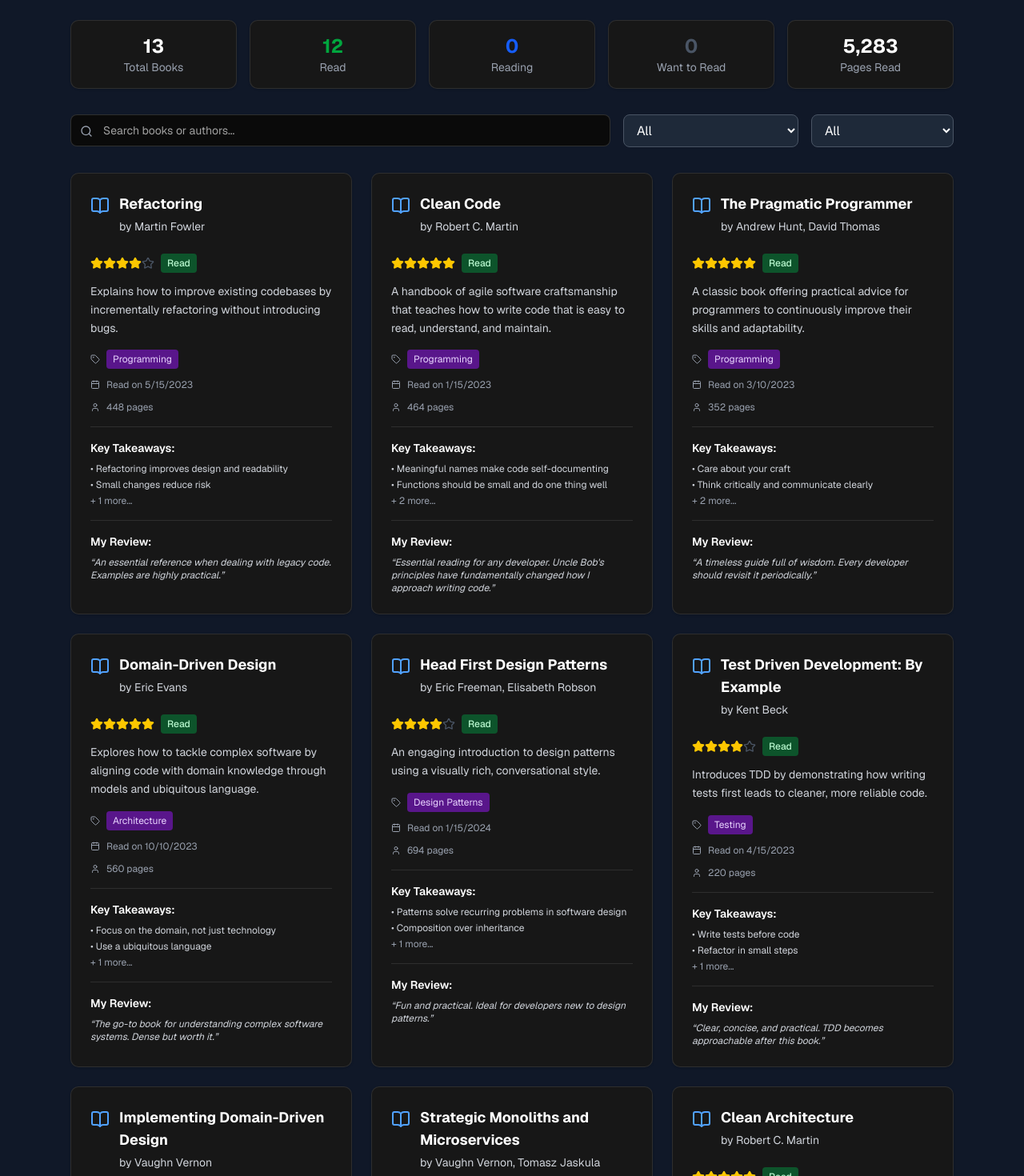
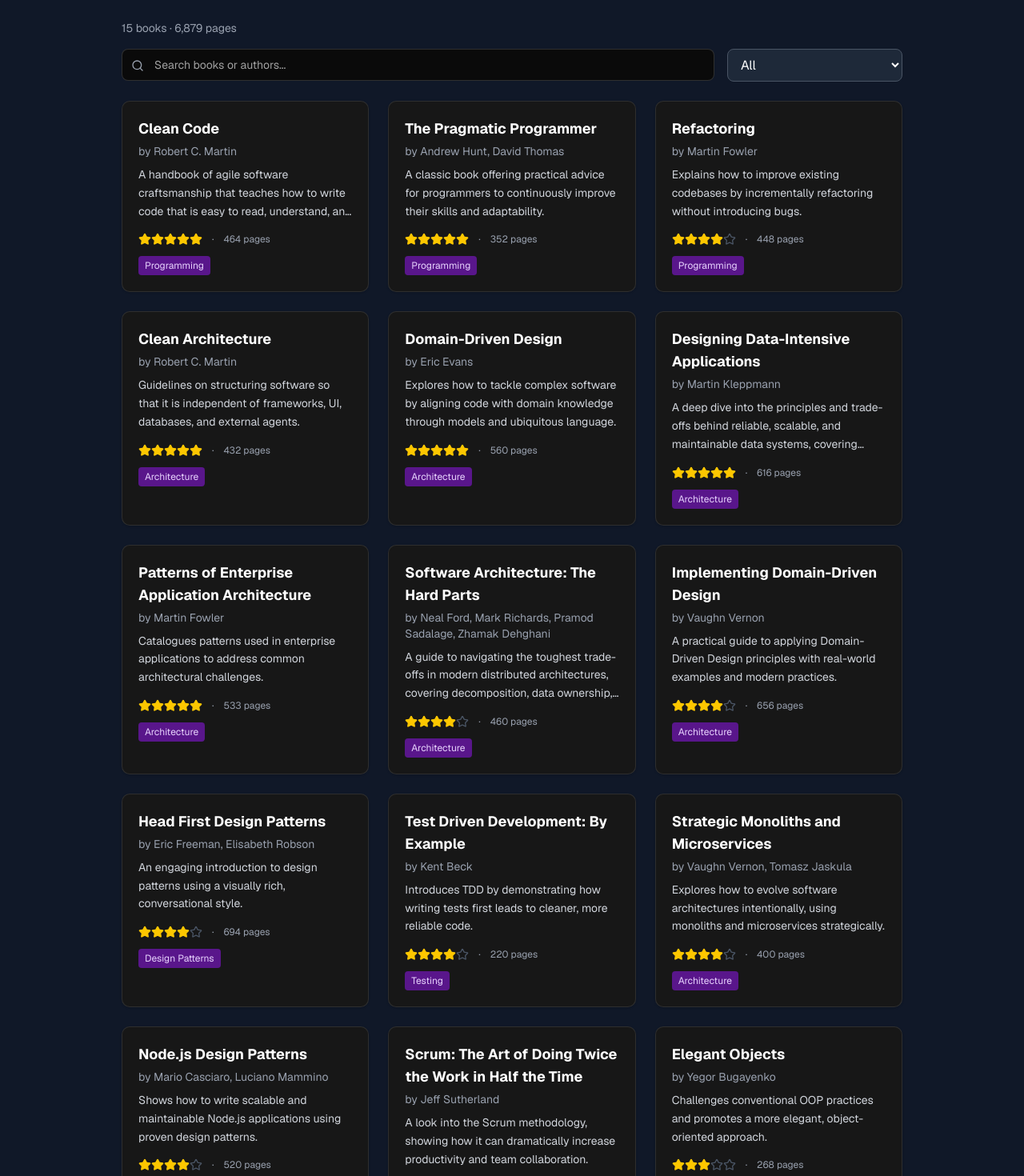
Before and after one commit to tsatsarisg/my-portfolio, a Next.js app: page /my-portfolio/books in a window 1280 px wide. Shown: the part 80-1550 px from the top of the page at 80% size. Built offline with nearby package versions, Linux system fonts and the light colour scheme.

Commit message:
new books

```diff
--- /dev/null
+++ b/pnpm-workspace.yaml
@@ -0,0 +1,3 @@
+allowBuilds:
+  sharp: true
+  unrs-resolver: true
--- a/src/Portfolio.tsx
+++ b/src/Portfolio.tsx
@@ -58,7 +58,7 @@
             className="px-6 py-16 bg-gray-900 dark:bg-gray-950 text-white"
           >
             <div className="max-w-5xl mx-auto text-center">
-              <h2 className="text-3xl font-bold mb-3">Open to Work</h2>
+              <h2 className="text-3xl font-bold mb-3">Get in touch</h2>
               <p className="text-gray-400 mb-8 text-sm">
                 Senior backend &amp; software engineering roles.
               </p>
--- a/src/app/books/_components/books-page.tsx
+++ b/src/app/books/_components/books-page.tsx
@@ -4,30 +4,13 @@
 import { Input } from "@/components/ui/input";
 import { Button } from "@/components/ui/button";
 import { books } from "@/data/data";
-import {
-  ArrowLeft,
-  BookOpen,
-  Calendar,
-  Search,
-  Star,
-  Tag,
-  User,
-} from "lucide-react";
+import { ArrowLeft, BookOpen, Search, Star } from "lucide-react";
 import { useState } from "react";
 import Link from "next/link";
 
 const categories = ["All", ...new Set(books.map((book) => book.category))];
-const statuses = ["All", "Read", "Currently Reading", "Want to Read"];
 
-const stats = {
-  totalBooks: books.length,
-  readBooks: books.filter((b) => b.status === "Read").length,
-  currentlyReading: books.filter((b) => b.status === "Currently Reading").length,
-  wantToRead: books.filter((b) => b.status === "Want to Read").length,
-  totalPages: books
-    .filter((b) => b.status === "Read")
-    .reduce((sum, book) => sum + book.pages, 0),
-};
+const totalPages = books.reduce((sum, book) => sum + book.pages, 0);
 
 function renderStars(rating: number) {
   return Array.from({ length: 5 }, (_, i) => (
@@ -42,21 +25,9 @@
   ));
 }
 
-function getStatusColor(status: string) {
-  switch (status) {
-    case "Read":
-      return "bg-green-100 text-green-800 dark:bg-green-900 dark:text-green-200";
-    case "Currently Reading":
-      return "bg-blue-100 text-blue-800 dark:bg-blue-900 dark:text-blue-200";
-    default:
-      return "bg-gray-100 text-gray-800 dark:bg-gray-700 dark:text-gray-200";
-  }
-}
-
 export default function BooksPage() {
   const [searchTerm, setSearchTerm] = useState("");
   const [selectedCategory, setSelectedCategory] = useState("All");
-  const [selectedStatus, setSelectedStatus] = useState("All");
 
   const filteredBooks = books.filter((book) => {
     const matchesSearch =
@@ -64,9 +35,7 @@
       book.author.toLowerCase().includes(searchTerm.toLowerCase());
     const matchesCategory =
       selectedCategory === "All" || book.category === selectedCategory;
-    const matchesStatus =
-      selectedStatus === "All" || book.status === selectedStatus;
-    return matchesSearch && matchesCategory && matchesStatus;
+    return matchesSearch && matchesCategory;
   });
 
   return (
@@ -85,61 +54,13 @@
         </div>
       </header>
 
-      <div className="max-w-6xl mx-auto px-6 py-8">
-        {/* Stats Section */}
-        <div className="grid grid-cols-2 sm:grid-cols-3 lg:grid-cols-5 gap-4 mb-8">
-          <Card>
-            <CardContent className="p-4 text-center">
-              <div className="text-2xl font-bold text-gray-900 dark:text-white">
-                {stats.totalBooks}
-              </div>
-              <div className="text-sm text-gray-500 dark:text-gray-400">
-                Total Books
-              </div>
-            </CardContent>
-          </Card>
-          <Card>
-            <CardContent className="p-4 text-center">
-              <div className="text-2xl font-bold text-green-600">
-                {stats.readBooks}
-              </div>
-              <div className="text-sm text-gray-500 dark:text-gray-400">Read</div>
-            </CardContent>
-          </Card>
-          <Card>
-            <CardContent className="p-4 text-center">
-              <div className="text-2xl font-bold text-blue-600">
-                {stats.currentlyReading}
-              </div>
-              <div className="text-sm text-gray-500 dark:text-gray-400">
-                Reading
-              </div>
-            </CardContent>
-          </Card>
-          <Card>
-            <CardContent className="p-4 text-center">
-              <div className="text-2xl font-bold text-gray-600">
-                {stats.wantToRead}
-              </div>
-              <div className="text-sm text-gray-500 dark:text-gray-400">
-                Want to Read
-              </div>
-            </CardContent>
-          </Card>
-          <Card>
-            <CardContent className="p-4 text-center">
-              <div className="text-2xl font-bold text-gray-900 dark:text-white">
-                {stats.totalPages.toLocaleString()}
-              </div>
-              <div className="text-sm text-gray-500 dark:text-gray-400">
-                Pages Read
-              </div>
-            </CardContent>
-          </Card>
-        </div>
+      <div className="max-w-5xl mx-auto px-6 py-8">
+        <p className="text-sm text-gray-500 dark:text-gray-400 mb-4">
+          {books.length} books &middot; {totalPages.toLocaleString()} pages
+        </p>
 
         {/* Filters */}
-        <div className="flex flex-col md:flex-row gap-4 mb-8">
+        <div className="flex gap-4 mb-6">
           <div className="relative flex-1">
             <Search className="absolute left-3 top-1/2 -translate-y-1/2 w-4 h-4 text-gray-500 dark:text-gray-400" />
             <Input
@@ -150,7 +71,6 @@
               aria-label="Search books"
             />
           </div>
-
           <select
             value={selectedCategory}
             onChange={(e) => setSelectedCategory(e.target.value)}
@@ -163,19 +83,6 @@
               </option>
             ))}
           </select>
-
-          <select
-            value={selectedStatus}
-            onChange={(e) => setSelectedStatus(e.target.value)}
-            aria-label="Filter by status"
-            className="px-3 py-2 rounded-md border bg-white dark:bg-gray-800 border-gray-300 dark:border-gray-600 text-gray-900 dark:text-white"
-          >
-            {statuses.map((status) => (
-              <option key={status} value={status}>
-                {status}
-              </option>
-            ))}
-          </select>
         </div>
 
         {/* Books Grid */}
@@ -185,20 +92,17 @@
               key={book.isbn}
               className="hover:shadow-lg transition-all duration-300 hover:-translate-y-0.5"
             >
-              <CardContent className="p-6">
-                <div className="flex items-start gap-3 mb-4">
-                  <BookOpen className="w-6 h-6 mt-1 flex-shrink-0 text-blue-600 dark:text-blue-400" />
-                  <div className="flex-1">
+              <CardContent className="p-5">
                 <h3 className="font-bold text-lg mb-1 text-gray-900 dark:text-white">
                   {book.title}
                 </h3>
-                    <p className="text-sm mb-2 text-gray-600 dark:text-gray-300">
+                <p className="text-sm mb-2 text-gray-500 dark:text-gray-400">
                   by {book.author}
                 </p>
-                  </div>
-                </div>
-
-                <div className="flex items-center gap-2 mb-3">
+                <p className="text-sm leading-relaxed line-clamp-3 text-gray-600 dark:text-gray-300">
+                  {book.description}
+                </p>
+                <div className="flex gap-3 items-center text-xs flex-wrap mt-4">
                   <div
                     className="flex"
                     role="img"
@@ -206,73 +110,18 @@
                   >
                     {renderStars(book.rating)}
                   </div>
-                  <span
-                    className={`inline-block px-2 py-1 rounded text-xs font-medium ${getStatusColor(book.status)}`}
-                  >
-                    {book.status}
+                  <span className="text-gray-500 dark:text-gray-400">
+                    &middot;
+                  </span>
+                  <span className="text-gray-500 dark:text-gray-400">
+                    {book.pages} pages
                   </span>
                 </div>
-
-                <p className="text-sm mb-4 leading-relaxed text-gray-600 dark:text-gray-300">
-                  {book.description}
-                </p>
-
-                <div className="space-y-3">
-                  <div className="flex items-center gap-2 text-xs">
-                    <Tag className="w-3 h-3 text-gray-500 dark:text-gray-400" />
-                    <span className="px-2 py-1 rounded bg-purple-100 text-purple-800 dark:bg-purple-900 dark:text-purple-200">
+                <div className="mt-3">
+                  <span className="inline-block bg-purple-100 text-purple-800 dark:bg-purple-900 dark:text-purple-200 px-2 py-1 rounded text-xs">
                     {book.category}
                   </span>
                 </div>
-
-                  {book.dateRead && (
-                    <div className="flex items-center gap-2 text-xs text-gray-500 dark:text-gray-400">
-                      <Calendar className="w-3 h-3" />
-                      <span>
-                        Read on {new Date(book.dateRead).toLocaleDateString()}
-                      </span>
-                    </div>
-                  )}
-
-                  <div className="flex items-center gap-2 text-xs text-gray-500 dark:text-gray-400">
-                    <User className="w-3 h-3" />
-                    <span>{book.pages} pages</span>
-                  </div>
-                </div>
-
-                {book.keyTakeaways.length > 0 && (
-                  <div className="mt-4 pt-4 border-t border-border">
-                    <h4 className="text-sm font-semibold mb-2 text-gray-900 dark:text-white">
-                      Key Takeaways:
-                    </h4>
-                    <ul className="space-y-1">
-                      {book.keyTakeaways.slice(0, 2).map((takeaway, i) => (
-                        <li
-                          key={i}
-                          className="text-xs text-gray-600 dark:text-gray-300"
-                        >
-                          &bull; {takeaway}
-                        </li>
-                      ))}
-                      {book.keyTakeaways.length > 2 && (
-                        <li className="text-xs text-gray-500 dark:text-gray-400">
-                          + {book.keyTakeaways.length - 2} more...
-                        </li>
-                      )}
-                    </ul>
-                  </div>
-                )}
-
-                {book.review && (
-                  <div className="mt-4 pt-4 border-t border-border">
-                    <h4 className="text-sm font-semibold mb-2 text-gray-900 dark:text-white">
-                      My Review:
-                    </h4>
-                    <p className="text-xs italic text-gray-600 dark:text-gray-300">
-                      &ldquo;{book.review}&rdquo;
-                    </p>
-                  </div>
-                )}
               </CardContent>
             </Card>
           ))}
@@ -285,7 +134,7 @@
               No books found
             </h3>
             <p className="text-gray-500 dark:text-gray-400">
-              Try adjusting your search or filter criteria.
+              Try a different search or category.
             </p>
           </div>
         )}
--- a/src/data/data.ts
+++ b/src/data/data.ts
@@ -13,12 +13,8 @@
   description: string;
   category: string;
   rating: number;
-  status: "Read" | "Currently Reading" | "Want to Read" | "In Progress";
-  dateRead: string | null;
   pages: number;
   isbn: string;
-  keyTakeaways: string[];
-  review: string;
 }
 
 export const courses: Course[] = [
@@ -137,43 +133,14 @@
 
 export const books: Book[] = [
   {
-    title: "Refactoring",
-    author: "Martin Fowler",
-    description:
-      "Explains how to improve existing codebases by incrementally refactoring without introducing bugs.",
-    category: "Programming",
-    rating: 4,
-    status: "Read",
-    dateRead: "2023-05-15",
-    pages: 448,
-    isbn: "978-0134757599",
-    keyTakeaways: [
-      "Refactoring improves design and readability",
-      "Small changes reduce risk",
-      "Tests are critical during refactoring",
-    ],
-    review:
-      "An essential reference when dealing with legacy code. Examples are highly practical.",
-  },
-  {
     title: "Clean Code",
     author: "Robert C. Martin",
     description:
       "A handbook of agile software craftsmanship that teaches how to write code that is easy to read, understand, and maintain.",
     category: "Programming",
     rating: 5,
-    status: "Read",
-    dateRead: "2023-01-15",
     pages: 464,
     isbn: "978-0132350884",
-    keyTakeaways: [
-      "Meaningful names make code self-documenting",
-      "Functions should be small and do one thing well",
-      "Comments should explain why, not what",
-      "Clean code is written by someone who cares",
-    ],
-    review:
-      "Essential reading for any developer. Uncle Bob's principles have fundamentally changed how I approach writing code.",
   },
   {
     title: "The Pragmatic Programmer",
@@ -182,20 +149,29 @@
       "A classic book offering practical advice for programmers to continuously improve their skills and adaptability.",
     category: "Programming",
     rating: 5,
-    status: "Read",
-    dateRead: "2023-03-10",
     pages: 352,
     isbn: "978-0135957059",
-    keyTakeaways: [
-      "Care about your craft",
-      "Think critically and communicate clearly",
-      "Automate repetitive tasks",
-      "Invest in your knowledge portfolio",
-    ],
-    review:
-      "A timeless guide full of wisdom. Every developer should revisit it periodically.",
   },
-
+  {
+    title: "Refactoring",
+    author: "Martin Fowler",
+    description:
+      "Explains how to improve existing codebases by incrementally refactoring without introducing bugs.",
+    category: "Programming",
+    rating: 4,
+    pages: 448,
+    isbn: "978-0134757599",
+  },
+  {
+    title: "Clean Architecture",
+    author: "Robert C. Martin",
+    description:
+      "Guidelines on structuring software so that it is independent of frameworks, UI, databases, and external agents.",
+    category: "Architecture",
+    rating: 5,
+    pages: 432,
+    isbn: "978-0134494169",
+  },
   {
     title: "Domain-Driven Design",
     author: "Eric Evans",
@@ -203,17 +179,48 @@
       "Explores how to tackle complex software by aligning code with domain knowledge through models and ubiquitous language.",
     category: "Architecture",
     rating: 5,
-    status: "Read",
-    dateRead: "2023-10-10",
     pages: 560,
     isbn: "978-0321125217",
-    keyTakeaways: [
-      "Focus on the domain, not just technology",
-      "Use a ubiquitous language",
-      "Bounded contexts simplify complexity",
-    ],
-    review:
-      "The go-to book for understanding complex software systems. Dense but worth it.",
+  },
+  {
+    title: "Designing Data-Intensive Applications",
+    author: "Martin Kleppmann",
+    description:
+      "A deep dive into the principles and trade-offs behind reliable, scalable, and maintainable data systems, covering storage, replication, partitioning, and distributed processing.",
+    category: "Architecture",
+    rating: 5,
+    pages: 616,
+    isbn: "978-1449373320",
+  },
+  {
+    title: "Patterns of Enterprise Application Architecture",
+    author: "Martin Fowler",
+    description:
+      "Catalogues patterns used in enterprise applications to address common architectural challenges.",
+    category: "Architecture",
+    rating: 5,
+    pages: 533,
+    isbn: "978-0321127420",
+  },
+  {
+    title: "Software Architecture: The Hard Parts",
+    author: "Neal Ford, Mark Richards, Pramod Sadalage, Zhamak Dehghani",
+    description:
+      "A guide to navigating the toughest trade-offs in modern distributed architectures, covering decomposition, data ownership, and architectural decision records.",
+    category: "Architecture",
+    rating: 4,
+    pages: 460,
+    isbn: "978-1492086895",
+  },
+  {
+    title: "Implementing Domain-Driven Design",
+    author: "Vaughn Vernon",
+    description:
+      "A practical guide to applying Domain-Driven Design principles with real-world examples and modern practices.",
+    category: "Architecture",
+    rating: 4,
+    pages: 656,
+    isbn: "978-0321834577",
   },
   {
     title: "Head First Design Patterns",
@@ -222,18 +229,9 @@
       "An engaging introduction to design patterns using a visually rich, conversational style.",
     category: "Design Patterns",
     rating: 4,
-    status: "Read",
-    dateRead: "2024-01-15",
     pages: 694,
     isbn: "978-1492078005",
-    keyTakeaways: [
-      "Patterns solve recurring problems in software design",
-      "Composition over inheritance",
-      "Encapsulation improves flexibility",
-    ],
-    review: "Fun and practical. Ideal for developers new to design patterns.",
   },
-
   {
     title: "Test Driven Development: By Example",
     author: "Kent Beck",
@@ -241,37 +239,9 @@
       "Introduces TDD by demonstrating how writing tests first leads to cleaner, more reliable code.",
     category: "Testing",
     rating: 4,
-    status: "Read",
-    dateRead: "2023-04-15",
     pages: 220,
     isbn: "978-0321146534",
-    keyTakeaways: [
-      "Write tests before code",
-      "Refactor in small steps",
-      "Tests provide confidence for changes",
-    ],
-    review:
-      "Clear, concise, and practical. TDD becomes approachable after this book.",
   },
-  {
-    title: "Implementing Domain-Driven Design",
-    author: "Vaughn Vernon",
-    description:
-      "A practical guide to applying Domain-Driven Design principles with real-world examples and modern practices.",
-    category: "Architecture",
-    rating: 4,
-    status: "Read",
-    dateRead: "2024-08-15",
-    pages: 656,
-    isbn: "978-0321834577",
-    keyTakeaways: [
-      "DDD is both a design and collaboration approach",
-      "Strategic design helps manage complexity",
-    ],
-    review:
-      "Great for translating theory into practice. Complements Evans’ original work.",
-  },
-
   {
     title: "Strategic Monoliths and Microservices",
     author: "Vaughn Vernon, Tomasz Jaskula",
@@ -279,35 +249,18 @@
       "Explores how to evolve software architectures intentionally, using monoliths and microservices strategically.",
     category: "Architecture",
     rating: 4,
-    status: "Read",
-    dateRead: "2025-01-15",
     pages: 400,
     isbn: "978-0137355467",
-    keyTakeaways: [
-      "Not every system needs microservices",
-      "Architectural decisions should align with business goals",
-    ],
-    review:
-      "A fresh perspective on choosing the right architecture for the right context.",
   },
   {
-    title: "Clean Architecture",
-    author: "Robert C. Martin",
+    title: "Node.js Design Patterns",
+    author: "Mario Casciaro, Luciano Mammino",
     description:
-      "Guidelines on structuring software so that it is independent of frameworks, UI, databases, and external agents.",
-    category: "Architecture",
-    rating: 5,
-    status: "Read",
-    dateRead: "2023-05-01",
-    pages: 432,
-    isbn: "978-0134494169",
-    keyTakeaways: [
-      "Separation of concerns is key",
-      "Dependency inversion keeps systems flexible",
-      "Architectures should be testable and maintainable",
-    ],
-    review:
-      "A must-read for architects. Bridges design principles with practical patterns.",
+      "Shows how to write scalable and maintainable Node.js applications using proven design patterns.",
+    category: "Backend",
+    rating: 4,
+    pages: 520,
+    isbn: "978-1839214110",
   },
   {
     title: "Scrum: The Art of Doing Twice the Work in Half the Time",
@@ -316,16 +269,8 @@
       "A look into the Scrum methodology, showing how it can dramatically increase productivity and team collaboration.",
     category: "Agile",
     rating: 4,
-    status: "Read",
-    dateRead: "2023-02-10",
     pages: 256,
     isbn: "978-0385346450",
-    keyTakeaways: [
-      "Scrum empowers teams to deliver faster",
-      "Frequent feedback improves outcomes",
-    ],
-    review:
-      "Great insights into agile thinking beyond just processes. Highly recommended.",
   },
   {
     title: "Elegant Objects",
@@ -334,51 +279,7 @@
       "Challenges conventional OOP practices and promotes a more elegant, object-oriented approach.",
     category: "Object-Oriented Design",
     rating: 3,
-    status: "Read",
-    dateRead: "2025-02-10",
     pages: 268,
     isbn: "978-1519166915",
-    keyTakeaways: [
-      "Avoid getters and setters",
-      "Objects should encapsulate behavior, not just data",
-    ],
-    review:
-      "Controversial but thought-provoking. Forces you to question common practices.",
-  },
-  {
-    title: "Patterns of Enterprise Application Architecture",
-    author: "Martin Fowler",
-    description:
-      "Catalogues patterns used in enterprise applications to address common architectural challenges.",
-    category: "Architecture",
-    rating: 5,
-    status: "Read",
-    dateRead: "2024-12-15",
-    pages: 533,
-    isbn: "978-0321127420",
-    keyTakeaways: [
-      "Patterns provide reusable solutions",
-      "Layered architecture improves scalability",
-    ],
-    review:
-      "The definitive reference for enterprise-level software design patterns.",
-  },
-  {
-    title: "Node.js Design Patterns",
-    author: "Mario Casciaro, Luciano Mammino",
-    description:
-      "Shows how to write scalable and maintainable Node.js applications using proven design patterns.",
-    category: "Backend",
-    rating: 4,
-    status: "In Progress",
-    dateRead: null,
-    pages: 520,
-    isbn: "978-1839214110",
-    keyTakeaways: [
-      "Patterns improve code quality in Node.js",
-      "Use async patterns to handle concurrency",
-    ],
-    review:
-      "Excellent for advanced Node.js developers looking to improve structure and scalability.",
   },
 ];
```
Also changed, not shown: package.json (+20 -20 lines), 1 other file (tests, documents, lock files or other folders). Lines whose indentation alone changed are shown as unchanged.
